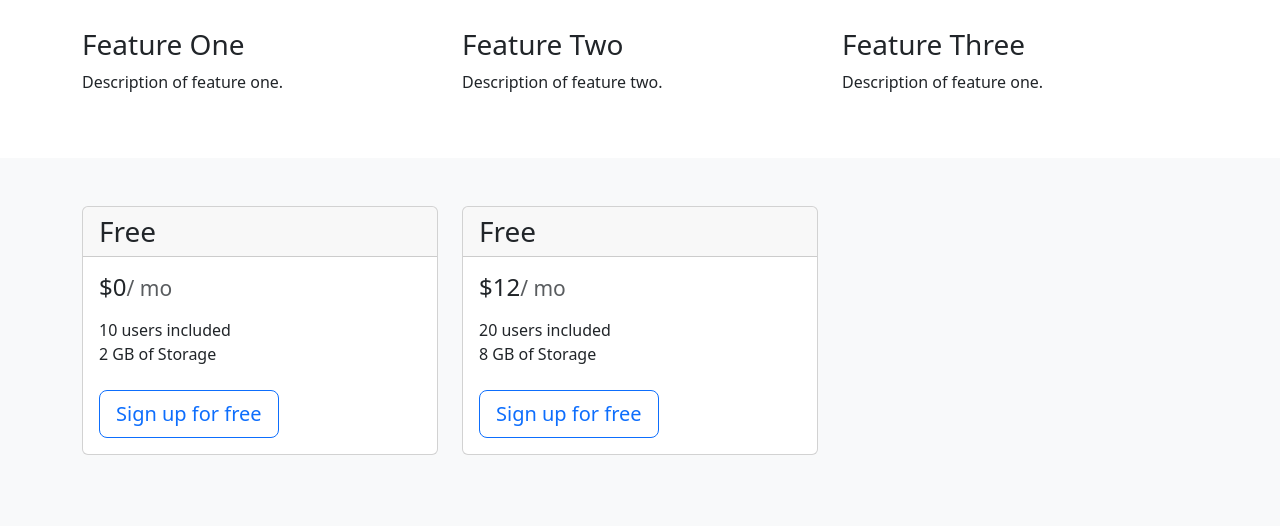
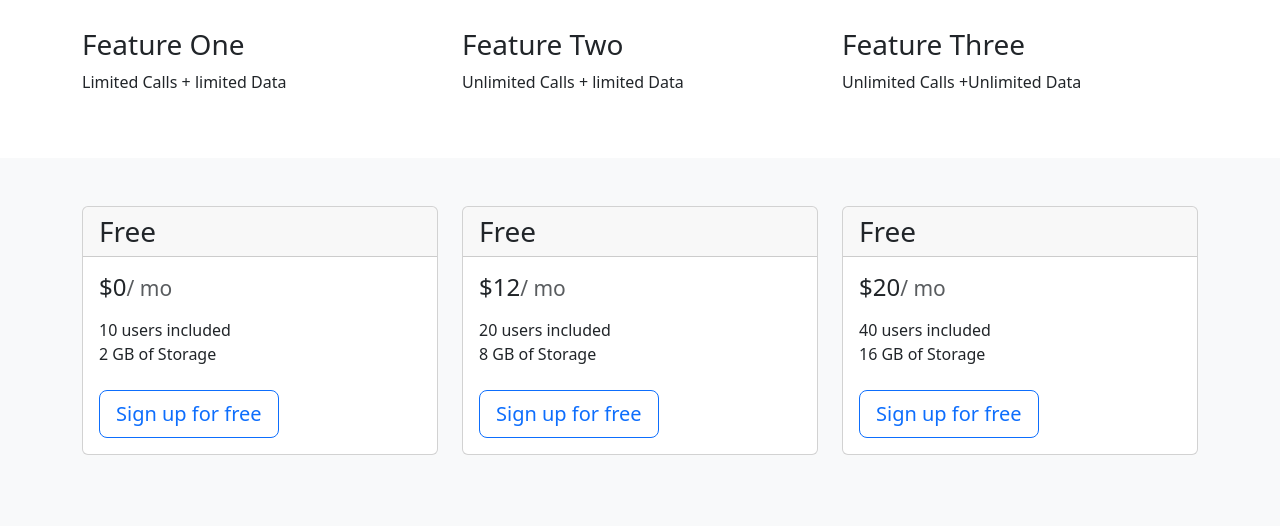
Before and after one commit to Ankit4Dec/Product-Landing-Page, a plain HTML site: page index.html in a window 1280 px wide. Shown: the part 426-952 px from the top of the page. Drawn offline with nearby package versions, Linux system fonts and the light colour scheme.

Commit message:
New Plans Added

```diff
--- a/index.html
+++ b/index.html
@@ -60,19 +60,19 @@
           <!-- Feature 1 -->
           <div class="col-md-4">
             <h3>Feature One</h3>
-            <p>Description of feature one.</p>
+            <p>Limited Calls + limited Data</p>
           </div>
 
           <!-- Feature 2 -->
           <div class="col-md-4">
             <h3>Feature Two</h3>
-            <p>Description of feature two.</p>
+            <p>Unlimited Calls + limited Data</p>
           </div>
 
           <!-- Feature 3 -->
           <div class="col-md-4">
             <h3>Feature Three</h3>
-            <p>Description of feature one.</p>
+            <p>Unlimited Calls +Unlimited Data</p>
           </div>
         </div>
       </div>
@@ -130,6 +130,31 @@
               </div>
             </div>
           </div>
+
+          <!-- Plan 3 -->
+          <div class="col-md-4">
+            <div class="card mb-4">
+              <div class="card-header">
+                <h3 class="my-0 font-weight-normal">Free</h3>
+              </div>
+              <div class="card-body">
+                <h4 class="card-title pricing-card-title">
+                  $20<small class="text-muted">/ mo</small>
+                </h4>
+                <ul class="list-unstyled mt-3 mb-4">
+                  <li>40 users included</li>
+                  <li>16 GB of Storage</li>
+                </ul>
+
+                <button
+                  type="button"
+                  class="btn btn-lg btn-block btn-outline-primary"
+                >
+                  Sign up for free
+                </button>
+              </div>
+            </div>
+          </div>
         </div>
       </div>
     </section>
@@ -141,15 +166,29 @@
         <form>
           <div class="form-group">
             <label for="nameInput">Name</label>
-                    <input type="text" class="form-control" id="nameInput" placeholder="Enter Name">
+            <input
+              type="text"
+              class="form-control"
+              id="nameInput"
+              placeholder="Enter Name"
+            />
           </div>
           <div class="form-group">
             <label for="email">Email address</label>
-                    <input type="email" class="form-control" id="emailInput" placeholder="Enter email">
+            <input
+              type="email"
+              class="form-control"
+              id="emailInput"
+              placeholder="Enter email"
+            />
           </div>
           <div class="form-group">
             <label for="messageTextarea">Message</label>
-                    <textarea class="form-control" id="messageTextarea" rows="3"></textarea>
+            <textarea
+              class="form-control"
+              id="messageTextarea"
+              rows="3"
+            ></textarea>
           </div>
           <button type="submit" class="btn btn-primary">Submit</button>
         </form>
@@ -165,7 +204,6 @@
         <p>Awesome Product &copy; 2024</p>
       </div>
     </footer>
-
   </body>
   <script
     src="https://cdn.jsdelivr.net/npm/bootstrap@5.3.2/dist/js/bootstrap.bundle.min.js"
```
Lines whose indentation alone changed are shown as unchanged.
